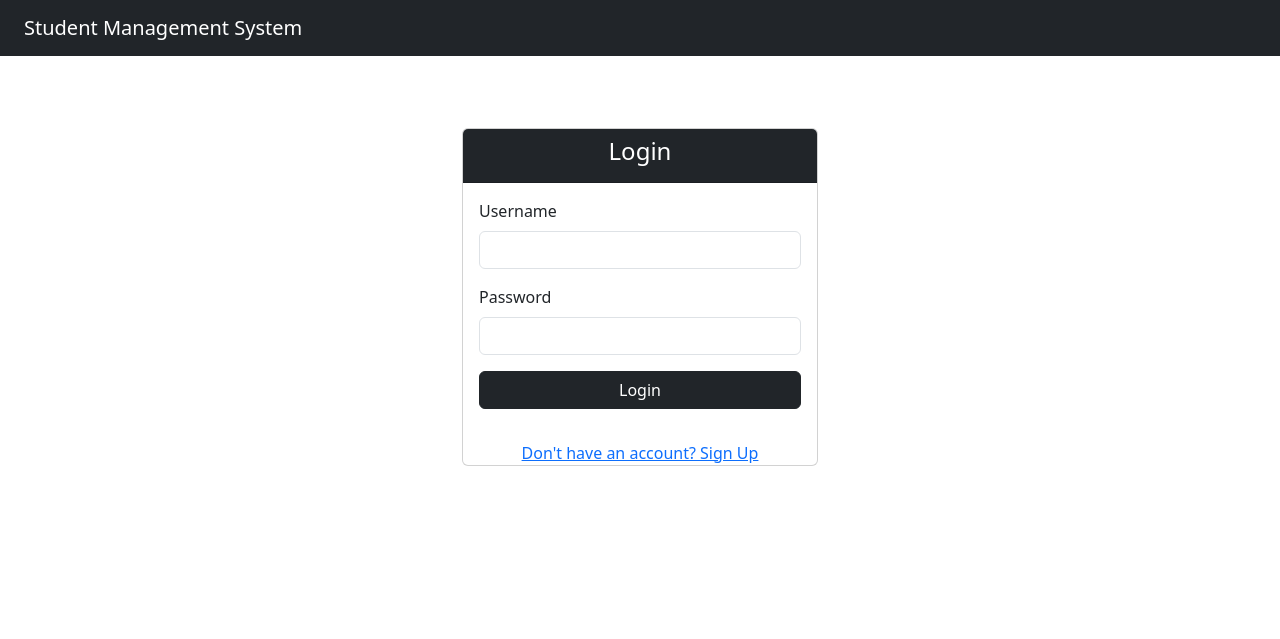
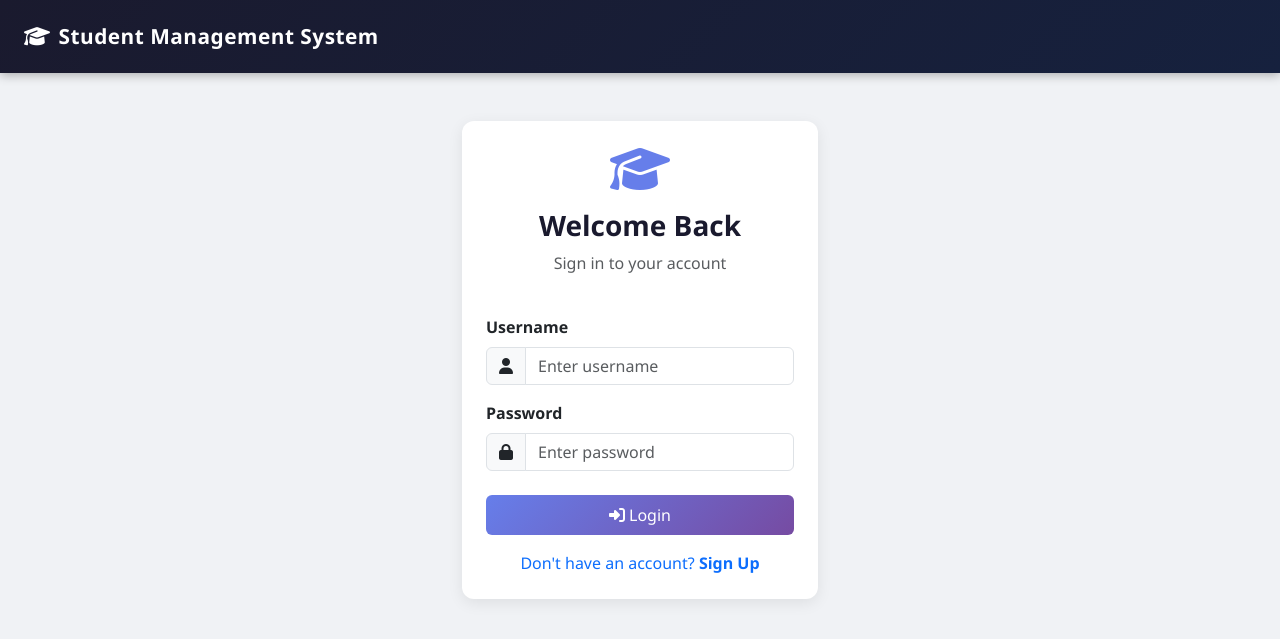
Before and after one commit to amanverma123-prog/student-management-system, a Django app: page /login/ in a window 1280 px wide. Shown: the top 639 px of the page. Run offline with Django 5.2, Linux system fonts and the light colour scheme.

Commit message:
Improved UI with icons and styling

```diff
--- a/students/templates/students/base.html
+++ b/students/templates/students/base.html
@@ -8,20 +8,79 @@
       href="https://cdn.jsdelivr.net/npm/bootstrap@5.3.0/dist/css/bootstrap.min.css"
       rel="stylesheet"
     />
+    <link
+      href="https://cdnjs.cloudflare.com/ajax/libs/font-awesome/6.4.0/css/all.min.css"
+      rel="stylesheet"
+    />
+    <style>
+      body {
+        background-color: #f0f2f5;
+        font-family: "Segoe UI", sans-serif;
+      }
+      .navbar {
+        background: linear-gradient(135deg, #1a1a2e, #16213e);
+        box-shadow: 0 2px 10px rgba(0, 0, 0, 0.3);
+      }
+      .navbar-brand {
+        font-size: 1.3rem;
+        font-weight: 600;
+        letter-spacing: 0.5px;
+      }
+      .card {
+        border: none;
+        border-radius: 12px;
+        box-shadow: 0 4px 15px rgba(0, 0, 0, 0.08);
+      }
+      .btn-primary {
+        background: linear-gradient(135deg, #667eea, #764ba2);
+        border: none;
+      }
+      .btn-primary:hover {
+        background: linear-gradient(135deg, #764ba2, #667eea);
+      }
+      .table thead {
+        background: linear-gradient(135deg, #1a1a2e, #16213e);
+        color: white;
+      }
+      .table tbody tr:hover {
+        background-color: #f0f2ff;
+      }
+      .btn-warning {
+        background-color: #f7b731;
+        border: none;
+        color: white;
+      }
+      .btn-danger {
+        border: none;
+      }
+      .page-title {
+        font-weight: 700;
+        color: #1a1a2e;
+      }
+    </style>
   </head>
   <body>
-    <nav class="navbar navbar-dark bg-dark px-4">
-      <a class="navbar-brand" href="/students/">Student Management System</a>
+    <nav class="navbar navbar-dark px-4 py-3">
+      <a class="navbar-brand" href="/students/">
+        <i class="fas fa-graduation-cap me-2"></i>Student Management System
+      </a>
       {% if user.is_authenticated %}
-      <form method="POST" action="{% url 'logout' %}" style="display: inline">
-        {% csrf_token %}
-        <button type="submit" class="btn btn-outline-light btn-sm">
-          Logout
-        </button>
-      </form>
+      <div class="d-flex align-items-center gap-3">
+        <span class="text-white opacity-75"
+          ><i class="fas fa-user me-1"></i>{{ user.username }}</span
+        >
+        <form method="POST" action="{% url 'logout' %}" style="display: inline">
+          {% csrf_token %}
+          <button type="submit" class="btn btn-outline-light btn-sm">
+            <i class="fas fa-sign-out-alt me-1"></i>Logout
+          </button>
+        </form>
+      </div>
       {% endif %}
     </nav>
+
     <div class="container mt-4">{% block content %} {% endblock %}</div>
+
     <script src="https://cdn.jsdelivr.net/npm/bootstrap@5.3.0/dist/js/bootstrap.bundle.min.js"></script>
   </body>
 </html>
--- a/students/templates/students/login.html
+++ b/students/templates/students/login.html
@@ -1,34 +1,54 @@
 {% extends 'students/base.html' %} {% block content %}
-<div class="row justify-content-center">
+<div class="row justify-content-center mt-5">
   <div class="col-md-4">
-    <div class="card mt-5">
-      <div class="card-header bg-dark text-white text-center">
-        <h4>Login</h4>
+    <div class="card p-4">
+      <div class="text-center mb-4">
+        <i class="fas fa-graduation-cap fa-3x mb-3" style="color: #667eea"></i>
+        <h3 class="page-title">Welcome Back</h3>
+        <p class="text-muted">Sign in to your account</p>
       </div>
-      <div class="card-body">
       <form method="POST">
         {% csrf_token %}
         <div class="mb-3">
-            <label class="form-label">Username</label>
-            <input type="text" name="username" class="form-control" required />
+          <label class="form-label fw-semibold">Username</label>
+          <div class="input-group">
+            <span class="input-group-text"><i class="fas fa-user"></i></span>
+            <input
+              type="text"
+              name="username"
+              class="form-control"
+              placeholder="Enter username"
+              required
+            />
+          </div>
         </div>
         <div class="mb-3">
-            <label class="form-label">Password</label>
+          <label class="form-label fw-semibold">Password</label>
+          <div class="input-group">
+            <span class="input-group-text"><i class="fas fa-lock"></i></span>
             <input
               type="password"
               name="password"
               class="form-control"
+              placeholder="Enter password"
               required
             />
           </div>
+        </div>
         {% if form.errors %}
-          <div class="alert alert-danger">Invalid username or password.</div>
+        <div class="alert alert-danger py-2">
+          <i class="fas fa-exclamation-circle me-1"></i>Invalid username or
+          password.
+        </div>
         {% endif %}
-          <button type="submit" class="btn btn-dark w-100">Login</button>
+        <button type="submit" class="btn btn-primary w-100 mt-2 py-2">
+          <i class="fas fa-sign-in-alt me-1"></i>Login
+        </button>
       </form>
-      </div>
       <div class="text-center mt-3">
-        <a href="{% url 'signup' %}">Don't have an account? Sign Up</a>
+        <a href="{% url 'signup' %}" class="text-decoration-none"
+          >Don't have an account? <strong>Sign Up</strong></a
+        >
       </div>
     </div>
   </div>
```
Also changed, not shown: students/templates/students/signup.html (+14 -13 lines), students/templates/students/student_form.html (+60 -14 lines), students/templates/students/student_list.html (+43 -16 lines). Lines whose indentation alone changed are shown as unchanged.
